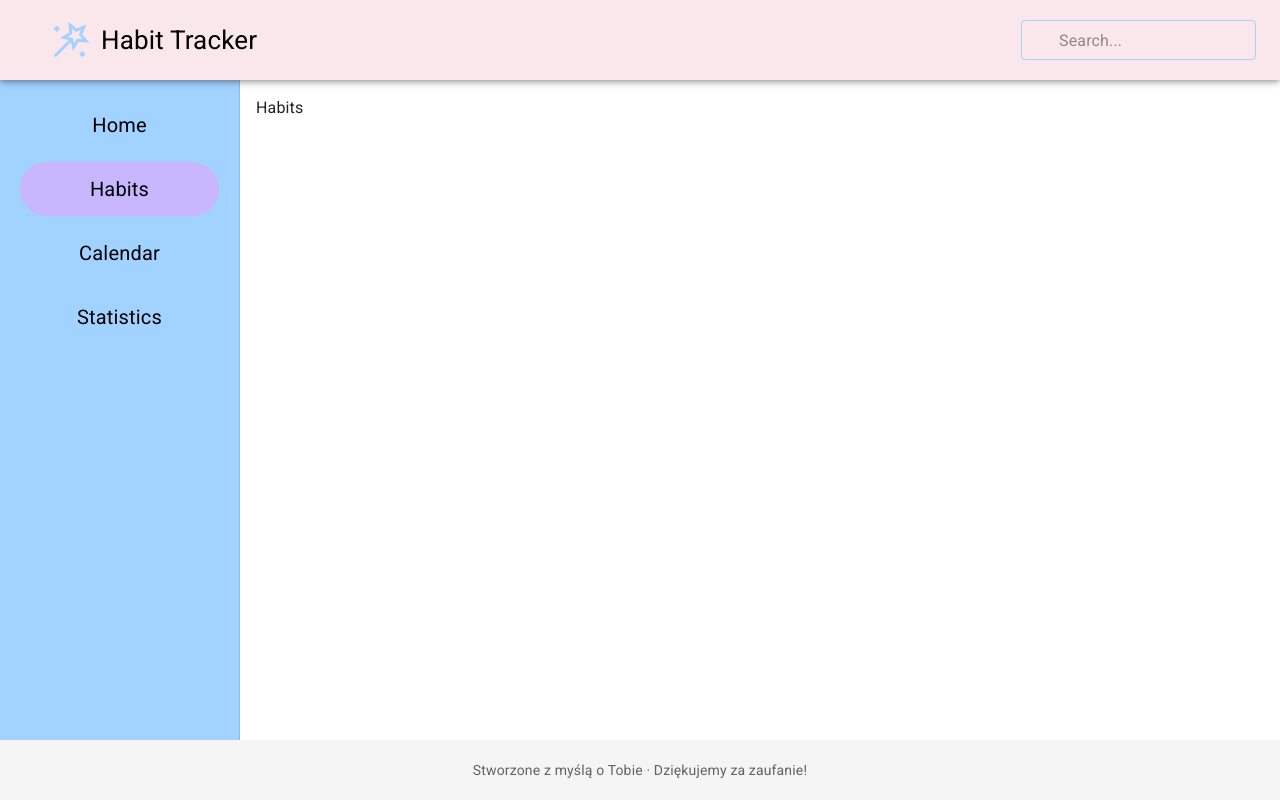
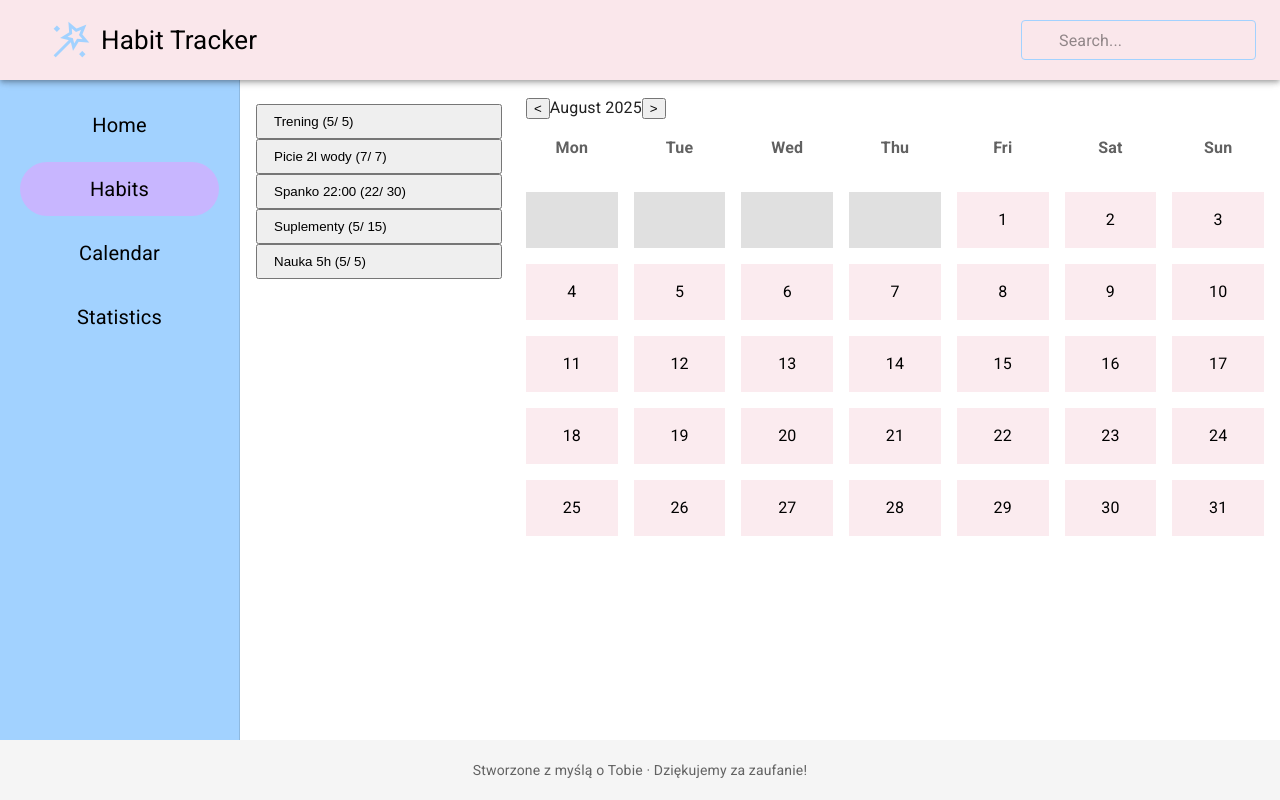
Before and after one commit to aszymeczko/habit-tracker, a React (Vite) app: page /habits in a window 1280 px wide. Built offline with nearby package versions, Linux system fonts and the light colour scheme; data requests are answered from the project's data file; some icons are missing.

Commit message:
Add completedDates management to components and Redux

```diff
--- a/public/db.json
+++ b/public/db.json
@@ -6,7 +6,12 @@
       "goal": 5,
       "progress": 5,
       "lastCompletedDate": "2025-06-30",
-      "isCompletedToday": false
+      "isCompletedToday": false,
+      "completedDates": [
+        "2025-08-13",
+        "2025-08-12",
+        "2025-08-11"
+      ]
     },
     {
       "id": "9ff2",
@@ -14,7 +19,12 @@
       "goal": 7,
       "progress": 7,
       "lastCompletedDate": "2025-08-14",
-      "isCompletedToday": true
+      "isCompletedToday": true,
+      "completedDates": [
+        "2025-08-10",
+        "2025-08-12",
+        "2025-08-17"
+      ]
     },
     {
       "id": "2bde",
@@ -22,7 +32,10 @@
       "goal": 30,
       "progress": 22,
       "lastCompletedDate": "2025-08-19",
-      "isCompletedToday": true
+      "isCompletedToday": true,
+      "completedDates": [
+        "2025-08-19"
+      ]
     },
     {
       "id": "e16a",
@@ -30,7 +43,10 @@
       "goal": 15,
       "progress": 5,
       "lastCompletedDate": "2025-08-19",
-      "isCompletedToday": true
+      "isCompletedToday": true,
+      "completedDates": [
+        "2025-08-19"
+      ]
     },
     {
       "id": "f50b",
@@ -38,7 +54,13 @@
       "goal": 5,
       "progress": 5,
       "lastCompletedDate": "2025-08-13",
-      "isCompletedToday": true
+      "isCompletedToday": true,
+      "completedDates": [
+        "2025-08-01",
+        "2025-08-13",
+        "2025-08-14",
+        "2025-08-15"
+      ]
     }
   ]
 }
--- a/src/components/pages/Calendar/Calendar.jsx
+++ b/src/components/pages/Calendar/Calendar.jsx
@@ -3,7 +3,7 @@ import CalendarGrid from "./CalendarGrid.jsx";
 import { getMonthDays } from "../../../utils/utils.jsx";
 import { useState } from "react";
 
-const Calendar = () => {
+const Calendar = ({ highlightedDays }) => {
   const goToNextMonth = () => {
     if (currentMonth === 11) {
       setCurrentMonth(0);
@@ -37,7 +37,7 @@ const Calendar = () => {
         onNext={goToNextMonth}
         onPrevious={goToPreviousMonth}
       />
-      <CalendarGrid days={days} />
+      <CalendarGrid days={days} highlightedDays={highlightedDays} />
     </div>
   );
 };
--- a/src/components/pages/Calendar/CalendarGrid.jsx
+++ b/src/components/pages/Calendar/CalendarGrid.jsx
@@ -1,8 +1,8 @@
 import Box from "@mui/material/Box";
 
-const CalendarGrid = ({ days }) => {
+const CalendarGrid = ({ days, highlightedDays }) => {
   const weekDays = ["Mon", "Tue", "Wed", "Thu", "Fri", "Sat", "Sun"];
-  console.log("days", days);
+
   return (
     <Box sx={{ display: "grid", gridTemplateColumns: "repeat(7,1fr)", gap: 2 }}>
       {weekDays.map((day) => (
@@ -24,6 +24,7 @@ const CalendarGrid = ({ days }) => {
           sx={{
             p: 2,
             bgcolor: day.isCurrentMonth ? "primary.light" : "grey.300",
+            color: day.highlightedDays ? "#C8B6FF" : "#000",
             textAlign: "center",
           }}
         >
--- a/src/components/pages/Habits/Habits.jsx
+++ b/src/components/pages/Habits/Habits.jsx
@@ -1,7 +1,54 @@
+import { Box, List, ListItem } from "@mui/material";
+import { useDispatch, useSelector } from "react-redux";
+import { useState, useEffect } from "react";
+import Calendar from "../Calendar/Calendar.jsx";
+import { fetchHabits } from "../../../features/habitsSlice.jsx";
+
 const Habits = () => {
-  const title = "Habits";
+  const dispatch = useDispatch();
+  // const habits = useSelector((state) => state.habit.data); // Dane z Redux
+  const { data: habits, loading, error } = useSelector((state) => state.habit);
 
-  return <div>{title}</div>;
+  const [selectedHabit, setSelectedHabit] = useState(null); // Wybrany nawyk
+
+  const completedDays = selectedHabit?.completedDates || [];
+  console.log("Updated completedDays:", completedDays);
+
+  // Pobierz dane podczas ładowania komponentu
+  useEffect(() => {
+    dispatch(fetchHabits()); // Funkcja pobierająca dane z API
+  }, [dispatch]);
+
+  // Obsługa ładowania i błędów
+  if (loading) {
+    return <p>Ładowanie danych...</p>;
+  }
+
+  if (error) {
+    return <p>Wystąpił błąd: {error}</p>;
+  }
+
+  return (
+    <Box sx={{ display: "flex", gap: 3 }}>
+      <Box sx={{ flex: 1 }}>
+        <List>
+          {habits.map((habit) => (
+            <ListItem
+              key={habit.id}
+              component="button"
+              selected={selectedHabit?.id === habit.id}
+              onClick={() => setSelectedHabit(habit)}
+            >
+              {habit.name} ({habit.progress}/ {habit.goal})
+            </ListItem>
+          ))}
+        </List>
+      </Box>
+      <Box sx={{ flex: 3 }}>
+        <Calendar highlightedDays={completedDays} />
+      </Box>
+    </Box>
+  );
 };
 
 export default Habits;
--- a/src/components/pages/Home/AddHabitModal.jsx
+++ b/src/components/pages/Home/AddHabitModal.jsx
@@ -13,10 +13,7 @@ import { createHabit } from "../../../features/habitsSlice.jsx";
 const AddHabitModal = ({ open, onClose }) => {
   const dispatch = useDispatch();
   const [name, setName] = useState("");
-  const [goal, setGoal] = useState(""); // Domyślny cel: 30 dni
-
-  // const [frequency, setFrequency] = useState("daily"); // Codziennie
-  // const [progress, setProgress] = useState(0); // Start bez postępu
+  const [goal, setGoal] = useState("");
 
   const handleSubmit = () => {
     if (name && goal > 0) {
@@ -25,7 +22,9 @@ const AddHabitModal = ({ open, onClose }) => {
           name,
           goal,
           progress: 0,
-          lastCompletedDate: null, // lub pomiń to całkowicie
+          lastCompletedDate: null,
+          isCompletedToday: false,
+          completedDates: [],
         }),
       );
       setName("");
@@ -74,19 +73,6 @@ const AddHabitModal = ({ open, onClose }) => {
           fullWidth
         />
 
-        {/*<TextField*/}
-        {/*  select*/}
-        {/*  label="Frequency"*/}
-        {/*  value={frequency}*/}
-        {/*  onChange={(e) => setFrequency(e.target.value)}*/}
-        {/*  fullWidth*/}
-        {/*>*/}
-        {/*  <MenuItem value="daily">Daily</MenuItem>*/}
-        {/*  <MenuItem value="every_other_day">Every Other Day</MenuItem>*/}
-        {/*  <MenuItem value="twice-a-week">Twice a week</MenuItem>*/}
-        {/*  <MenuItem value="weekly">Weekly</MenuItem>*/}
-        {/*</TextField>*/}
-
         <TextField
           label="Goal (days)"
           type="number"
--- a/src/components/pages/Home/Home.jsx
+++ b/src/components/pages/Home/Home.jsx
@@ -33,6 +33,7 @@ const Home = () => {
     isCompletedToday,
     currentProgress,
     goal,
+    completedDates,
   ) => {
     const today = new Date().toISOString().split("T")[0];
 
@@ -52,6 +53,7 @@ const Home = () => {
         progress: currentProgress + 1,
         isCompletedToday: true,
         lastCompletedDate: today,
+        completedDates: [...(completedDates || []), today],
       }),
     );
   };
@@ -61,6 +63,7 @@ const Home = () => {
     currentProgress,
     isCompletedToday,
     lastCompletedDate,
+    completedDates,
   ) => {
     const today = new Date().toISOString().split("T")[0];
 
@@ -76,6 +79,7 @@ const Home = () => {
           progress: currentProgress - 1,
           isCompletedToday: false,
           lastCompletedDate: null,
+          completedDates: completedDates.filter((date) => date !== today),
         }),
       );
     } else {
@@ -158,6 +162,7 @@ const Home = () => {
                   habit.isCompletedToday,
                   habit.progress,
                   habit.goal,
+                  habit.completedDates,
                 )
               }
               sx={{
@@ -247,6 +252,7 @@ const Home = () => {
                     habit.progress,
                     habit.isCompletedToday,
                     habit.lastCompletedDate,
+                    habit.completedDates,
                   );
                 }}
                 sx={{
--- a/src/features/habitsSlice.jsx
+++ b/src/features/habitsSlice.jsx
@@ -36,8 +36,12 @@ export const deleteHabit = createAsyncThunk("habit/deleteHabit", async (id) => {
 // Aktualizacja postępu nawyku
 export const updateHabitProgress = createAsyncThunk(
   "habit/updateHabitProgress",
-  async ({ id, progress, isCompletedToday }) => {
+  async ({ id, progress, isCompletedToday, completedDates }) => {
     const today = new Date().toISOString().split("T")[0];
+
+    const updatedDates = isCompletedToday
+      ? [...(completedDates || []), today]
+      : completedDates.filter((date) => date !== today);
 
     const response = await fetch(`${API_URL}/${id}`, {
       method: "PATCH",
@@ -45,7 +49,8 @@ export const updateHabitProgress = createAsyncThunk(
       body: JSON.stringify({
         progress,
         lastCompletedDate: progress > 0 ? today : null, // Jeśli progress > 0, aktualizujemy datę
-        isCompletedToday, // Przekazanie flagi
+        isCompletedToday,
+        completedDates: updatedDates,
       }),
     });
 
@@ -82,6 +87,7 @@ const habitSlice = createSlice({
         state.data = action.payload.map((habit) => ({
           ...habit,
           isCompletedToday: habit.lastCompletedDate === today,
+          completedDates: habit.completedDates || [],
         }));
       })
       .addCase(fetchHabits.rejected, (state, action) => {
@@ -107,6 +113,7 @@ const habitSlice = createSlice({
             progress: action.payload.progress,
             isCompletedToday: action.payload.isCompletedToday,
             lastCompletedDate: action.payload.lastCompletedDate,
+            completedDates: action.payload.completedDates,
           };
         }
       });
```
